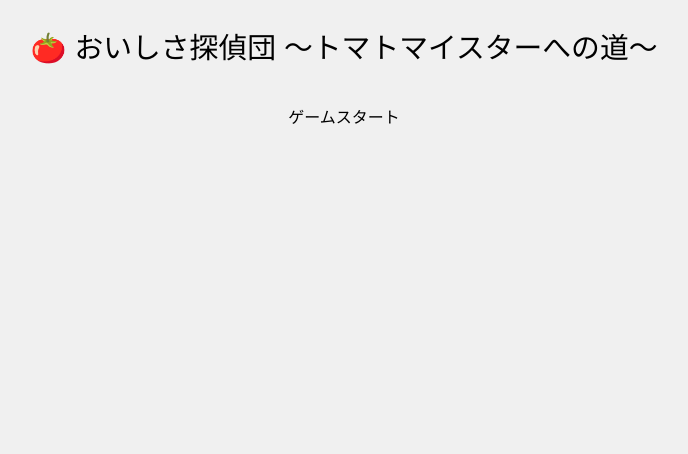
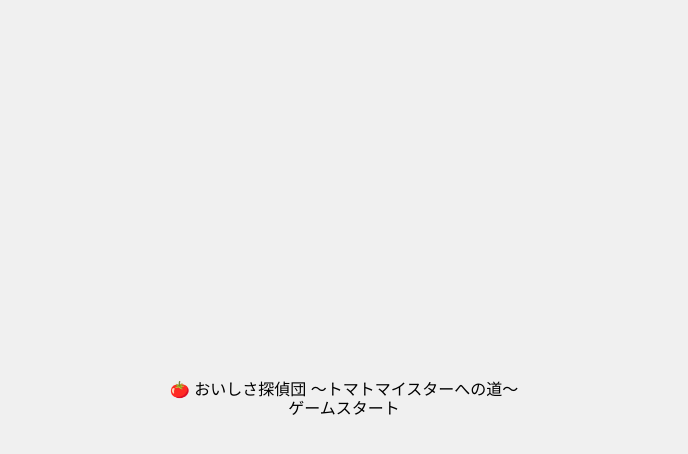
Before and after one commit to n-kaimori/tomato-adv-game, a React (Vite) app: page / in a window 1280 px wide. Shown: the top 454 px of the page, without its empty margins (296-984 px from the left). Built offline with nearby package versions, Linux system fonts and the light colour scheme.

Commit message:
Update style.css

```diff
--- a/src/style.css
+++ b/src/style.css
@@ -88,11 +88,9 @@
 
 /*TitleScreen ーーーーーーーーーーーーーーーー*/
 .title-screen {
-  text-align: center;
-  padding: 2em;
+  position: absolute;
+  top: 50%;
+  left: 50%;
+  transform: translate(-50%, -50%);
+  width: 100%;
 }
-
-.title-screen h1 {
-  font-size: 1.8em;
-  margin-bottom: 1.5em;
-}
```
